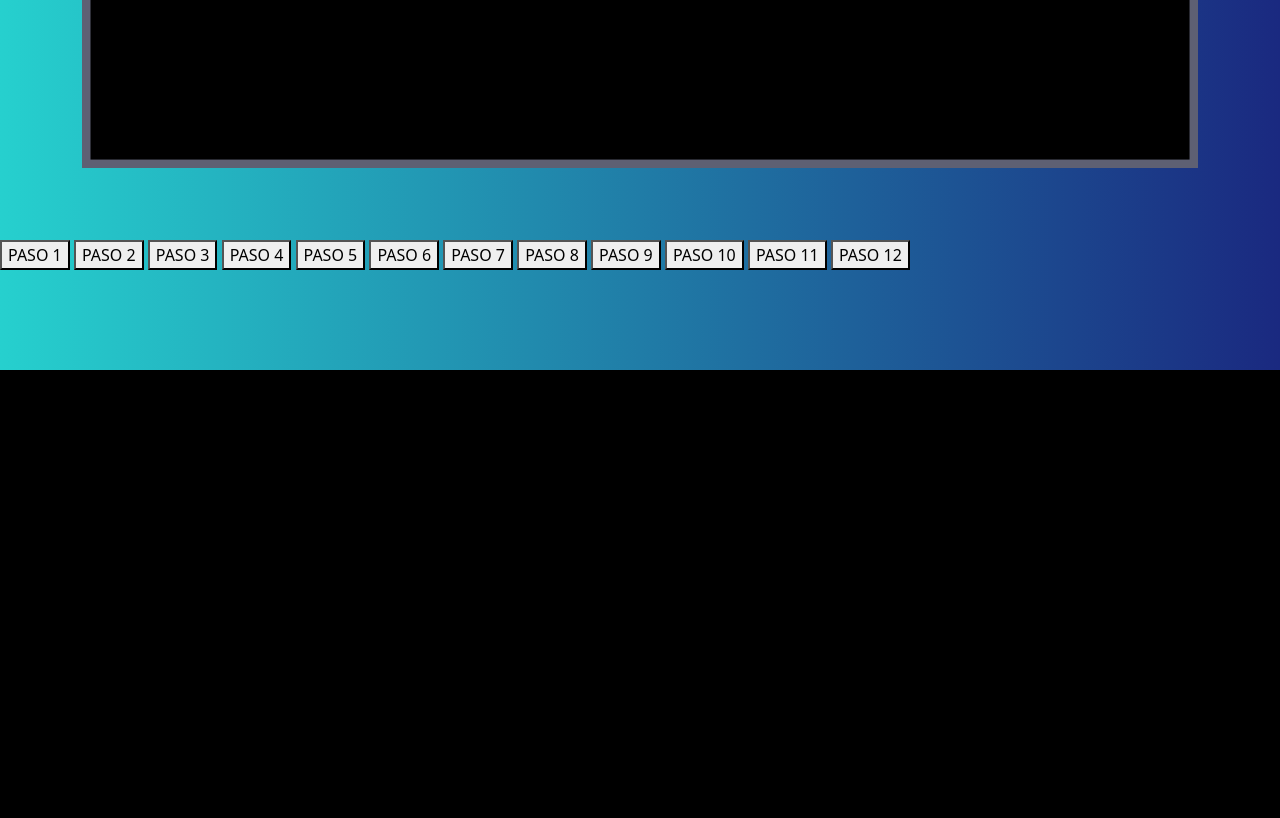
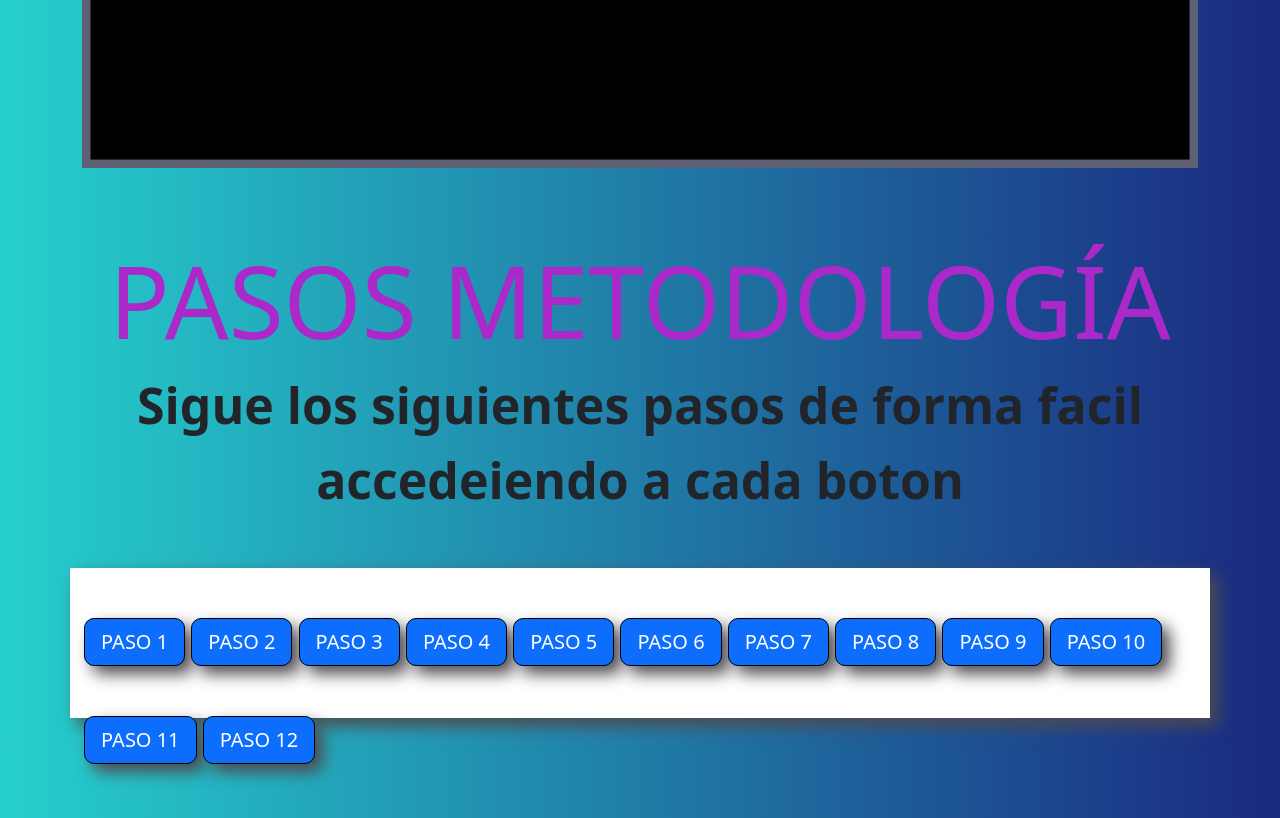
Before and after one commit to davld-R/proyectoMT, a Django app: template proyecto5/azul/templates/directory/step1.html in a window 1280 px wide. Shown: the part 529-1347 px from the top of the page. Before the commit the page ends 899 px from the top, so only its background shows below. Run offline with Django 3.2, Linux system fonts and the light colour scheme; the template is opened without the code that fills it, so the values that code supplies are empty.

Commit message:
commit cambios pasos

```diff
--- a/proyecto5/azul/static/css/pasos.css
+++ b/proyecto5/azul/static/css/pasos.css
@@ -21,7 +21,7 @@
 
 #div__paso2 {
     font-size: 40px;
-    height: 500px;
+    height: 100%;
     width: 100%;
     background-color: gray;
     display: none;
@@ -106,3 +106,53 @@
     background-color: rgb(31, 59, 141);
     display: none;
 }
+
+
+/*ESTILOS DE LA BOTONERA PASO A PASO*/
+
+.titulo__pasosM h1{
+    font-size: 100px;
+    text-align: center;
+    color: #AB29CA;
+}
+.titulo__pasosM p{
+    font-size: 50px;
+    font-weight: 600;
+    text-align: center;
+    margin-bottom: 50px;
+}
+
+
+#botonera{
+    background-color: white;
+    height: 150px;
+    width: 100%;
+    box-shadow: 0.5rem 0.5rem 1rem rgb(78, 75, 80);
+}
+
+#botonera button{
+    border: 1px solid black;
+    border-radius: 10px;
+    margin-top: 50px;
+    margin-left: 2px;
+    transition: 1600ms;
+    box-shadow: 0.5rem 0.5rem 1rem rgb(78, 75, 80);
+}
+
+#botonera:hover button {
+    border-radius: 10px;
+    background-color: #9A00BF;
+    color: white;
+    transition: 1600ms;
+    box-shadow: 0.5rem 0.5rem 1rem rgb(48, 1, 66);
+    transform: translateY(5px);
+}
+
+/*PASOS */
+
+.iframe iframe{
+    border-radius: 20px;
+    box-shadow: 0.5rem 0.5rem 1rem rgb(48, 1, 66);;
+   margin-left: 500px;
+   margin-bottom: 200px;
+}
--- a/proyecto5/azul/templates/directory/step1.html
+++ b/proyecto5/azul/templates/directory/step1.html
@@ -171,19 +171,50 @@
     ***
     -->
     <br />
-    <div class="pasosM">
-      <button onclick="mostrarPaso1()">PASO 1</button>
-      <button onclick="mostrarPaso2()">PASO 2</button>
-      <button onclick="mostrarPaso3()">PASO 3</button>
-      <button onclick="mostrarPaso4()">PASO 4</button>
-      <button onclick="mostrarPaso5()">PASO 5</button>
-      <button onclick="mostrarPaso6()">PASO 6</button>
-      <button onclick="mostrarPaso7()">PASO 7</button>
-      <button onclick="mostrarPaso8()">PASO 8</button>
-      <button onclick="mostrarPaso9()">PASO 9</button>
-      <button onclick="mostrarPaso10()">PASO 10</button>
-      <button onclick="mostrarPaso11()">PASO 11</button>
-      <button onclick="mostrarPaso12()">PASO 12</button>
+    <div class="titulo__pasosM">
+      <h1>PASOS METODOLOGÍA</h1>
+      <p>Sigue los siguientes pasos de forma facil accedeiendo a cada boton</p>
+    </div>
+    <div
+      id="botonera"
+      class="container-lg mt-3 btn-group d-md-block justify-content-md-center"
+    >
+      <button class="btn btn-primary btn-lg" onclick="mostrarPaso1()">
+        PASO 1
+      </button>
+      <button class="btn btn-primary btn-lg" onclick="mostrarPaso2()">
+        PASO 2
+      </button>
+      <button class="btn btn-primary btn-lg" onclick="mostrarPaso3()">
+        PASO 3
+      </button>
+      <button class="btn btn-primary btn-lg" onclick="mostrarPaso4()">
+        PASO 4
+      </button>
+      <button class="btn btn-primary btn-lg" onclick="mostrarPaso5()">
+        PASO 5
+      </button>
+      <button class="btn btn-primary btn-lg" onclick="mostrarPaso6()">
+        PASO 6
+      </button>
+      <button class="btn btn-primary btn-lg" onclick="mostrarPaso7()">
+        PASO 7
+      </button>
+      <button class="btn btn-primary btn-lg" onclick="mostrarPaso8()">
+        PASO 8
+      </button>
+      <button class="btn btn-primary btn-lg" onclick="mostrarPaso9()">
+        PASO 9
+      </button>
+      <button class="btn btn-primary btn-lg" onclick="mostrarPaso10()">
+        PASO 10
+      </button>
+      <button class="btn btn-primary btn-lg" onclick="mostrarPaso11()">
+        PASO 11
+      </button>
+      <button class="btn btn-primary btn-lg" onclick="mostrarPaso12()">
+        PASO 12
+      </button>
     </div>
 
     <div class="container__pasos">
@@ -223,7 +254,20 @@
           </div>
         </div>
 
-        <div id="div__paso2">PASO 2 TEXTO PRUEBA</div>
+        <div id="div__paso2">
+          <h1>PASO 2 TEXTO PRUEBA</h1>
+          <div class="iframe">
+            <iframe
+              width="900"
+              height="600"
+              src="https://www.youtube.com/embed/SiV9nFy7Lfc"
+              title="YouTube video player"
+              frameborder="0"
+              allow="accelerometer; autoplay; clipboard-write; encrypted-media; gyroscope; picture-in-picture; web-share"
+              allowfullscreen
+            ></iframe>
+          </div>
+        </div>
         <div id="div__paso3">PASO 3 TEXTO PRUEBA</div>
         <div id="div__paso4">PASO 4 TEXTO PRUEBA</div>
         <div id="div__paso5">PASO 5 TEXTO PRUEBA</div>
```
